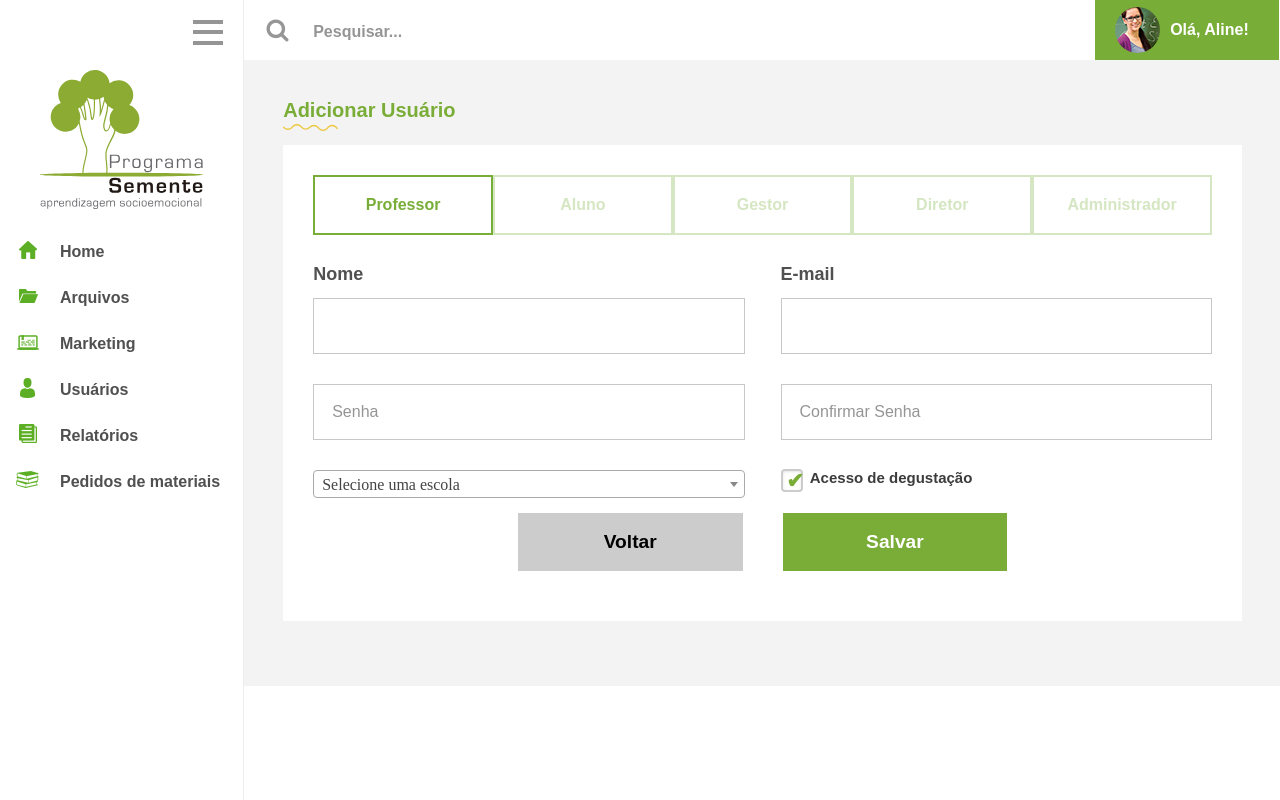
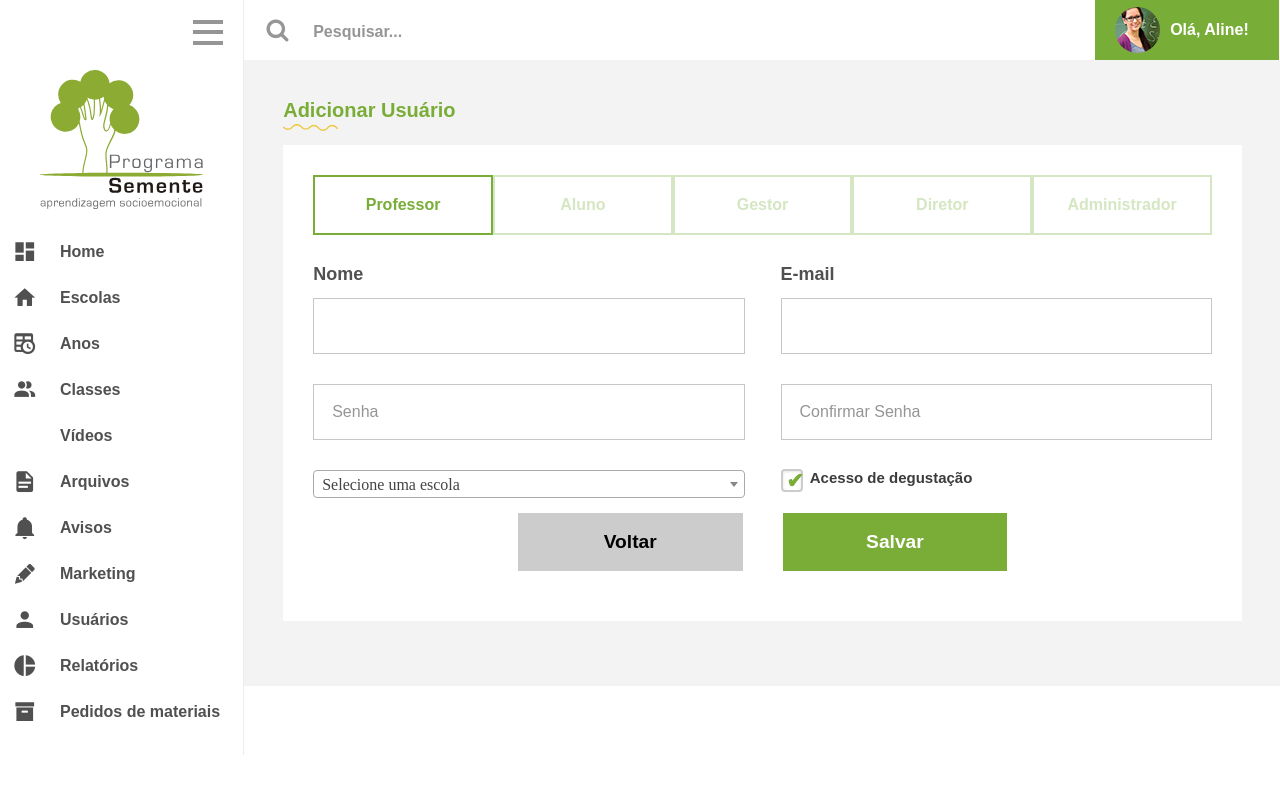
Before and after one commit to danemmanuel/programa-semente, a PHP site: page /dashboard/addusuario.php in a window 1280 px wide. Run offline with PHP 8.4, Linux system fonts and the light colour scheme; some libraries are stand-ins or nearby versions.

Commit message:
menu E add arquivo

```diff
--- a/dashboard/addusuario.php
+++ b/dashboard/addusuario.php
@@ -6,9 +6,6 @@ require("includes/menu.php");
 ?>
 <script>
 	$(document).ready(function() { $("#e1").select2(); });
-	$(".js-example-basic-multiple-limit").select2({
-		maximumSelectionLength: 2
-	});
 </script>
 <section class="page-addvideo">
 	<div class="title sake">Adicionar Usuário</div>
--- a/dashboard/includes/menu.php
+++ b/dashboard/includes/menu.php
@@ -14,37 +14,61 @@
 	<div class="menuitens">
 		<a href="./index.php">
 			<div class="item home ">
-				Home
+				<i class="mdi mdi-view-dashboard"></i> Home
+			</div>
+		</a>
+		<a href="#">
+			<div class="item escolas">
+				<i class="mdi mdi-home"></i> Escolas
+			</div>
+		</a>
+		<a href="#">
+			<div class="item anos">
+				<i class="mdi mdi-timetable"></i> Anos
+			</div>
+		</a>
+		<a href="#">
+			<div class="item classes">
+				<i class="mdi mdi-account-multiple"></i> Classes
+			</div>
+		</a>
+		<a href="#">
+			<div class="item videos">
+				<i class="mdi mdi-youtube-play"></i> Vídeos
 			</div>
 		</a>
 		<a href="./arquivos.php">
 			<div class="item arquivos ">
-				Arquivos
+				<i class="mdi mdi-file-document"></i> Arquivos
+			</div>
+		</a>
+		<a href="#">
+			<div class="item avisos">
+				<i class="mdi mdi-bell"></i> Avisos
 			</div>
 		</a>
 		<a href="./marketing.php">
 			<div class="item marketing ">
-				Marketing
+				<i class="mdi mdi-lead-pencil"></i> Marketing
 			</div>
 		</a>
 		<a href="./usuarios.php">
 			<div class="item usuarios ">
-				Usuários
+				<i class="mdi mdi-account"></i> Usuários
 			</div>
 		</a>
 		<a href="">
 			<div class="item relatorios">
-				Relatórios
+				<i class="mdi mdi-chart-pie"></i> Relatórios
 				<div class="subitens">
-					<a href="./relatorios.php"><div class="item">Alunos</div></a>
-					<div class="item">Acesso</div>
-					<div class="item">Vídeos</div>
+					<a href="./relatorios.php"><div class="item sub-item">Alunos</div></a>
+					<a href="./relatorios.php"><div class="item sub-item">Professores</div></a>
 				</div>
 			</div>
 		</a>
 		<a href="./materiais.php">
 			<div class="item materiais">
-				Pedidos de materiais
+				<i class="mdi mdi-archive"></i> Pedidos de materiais
 			</div>
 		</a>
 	</div>
--- a/public/css/style.css
+++ b/public/css/style.css
@@ -722,7 +722,6 @@
   position: absolute;
   float: left;
   width: 19%;
-  height: 100%;
   border-right: 1px solid #ededed;
   background-color: #fff;
   z-index: 9;
@@ -752,10 +751,20 @@
   padding-left: 60px;
   font-size: 16px;
   padding-top: 15px;
+  position: relative;
   padding-bottom: 15px;
+}
+.menuitens .item i{
+position: absolute;
+left: 5%;
+top: 10px;
+font-size: 25px;
 }
 .menuitens a{
   color: #505050;
+}
+.menuitens .item .sub-item{
+  padding-left: 0px !important;
 }
 
 .menuitens-hidden{
@@ -798,96 +807,7 @@
   color: #fff;
   background-color: #78ad37;
 }
-.item.home.active::before{
-  background-image: url(../../public/img/home-icon-w.png);
-}
-.item.home::before{
-  content: "";
-  position: absolute;
-  width: 25px;
-  height: 25px;
-  left: 15px;
-  margin-top: -7px;
-  background-image: url(../../public/img/home-icon.png);
-  background-size: 100%;
-  background-position: center;
-  background-repeat: no-repeat;
-}
-.item.arquivos.active::before{
-  background-image: url(../../public/img/arquivos-w.png);
-}
-.item.arquivos::before{
-  content: "";
-  position: absolute;
-  width: 25px;
-  height: 25px;
-  left: 15px;
-  margin-top: -7px;
-  background-image: url(../../public/img/arquivos.png);
-  background-size: 100%;
-  background-position: center;
-  background-repeat: no-repeat;
-}
-.item.marketing.active::before{
-  background-image: url(../../public/img/marketing-w.png);
-}
-.item.marketing::before{
-  content: "";
-  position: absolute;
-  width: 25px;
-  height: 25px;
-  left: 15px;
-  margin-top: -7px;
-  background-image: url(../../public/img/marketing.png);
-  background-size: 100%;
-  background-position: center;
-  background-repeat: no-repeat;
-}
-.item.usuarios.active::before{
-  background-image: url(../../public/img/usuarios-w.png);
-}
-.item.usuarios::before{
-  content: "";
-  position: absolute;
-  width: 25px;
-  height: 25px;
-  left: 15px;
-  margin-top: -7px;
-  background-image: url(../../public/img/usuarios.png);
-  background-size: 100%;
-  background-position: center;
-  background-repeat: no-repeat;
-}
-.item.relatorios.active::before{
-  background-image: url(../../public/img/relatorios-w.png);
-}
-.item.relatorios::before{
-  content: "";
-  position: absolute;
-  width: 25px;
-  height: 25px;
-  left: 15px;
-  margin-top: -7px;
-  background-image: url(../../public/img/relatorios.png);
-  background-size: 100%;
-  background-position: center;
-  background-repeat: no-repeat;
-}
-.item.materiais.active::before{
-  background-image: url(../../public/img/materiais-w.png);
-}
-.item.materiais::before{
-  content: "";
-  position: absolute;
-  width: 25px;
-  height: 25px;
-  left: 15px;
-  margin-top: -7px;
-  background-image: url(../../public/img/materiais.png);
-  background-size: 100%;
-  background-position: center;
-  background-repeat: no-repeat;
-}
+
 #nav-icon3{
   width: 30px;
   height: 30px;
```
Also changed, not shown: dashboard/addarquivo.php (added, +95 -0 lines), dashboard/relatoriosvideoprofessores.php (added, +242 -0 lines), public/img/escolas.png (added).
